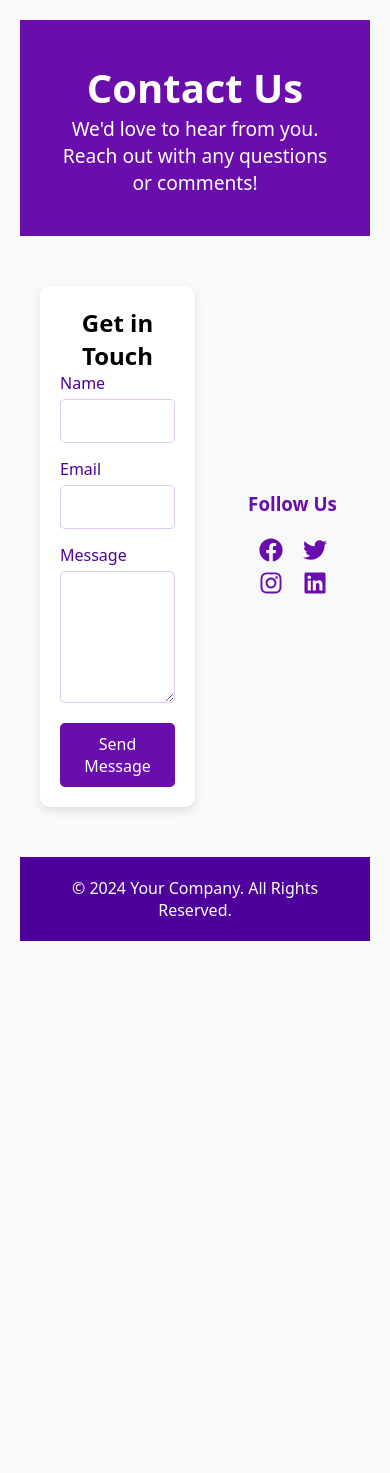
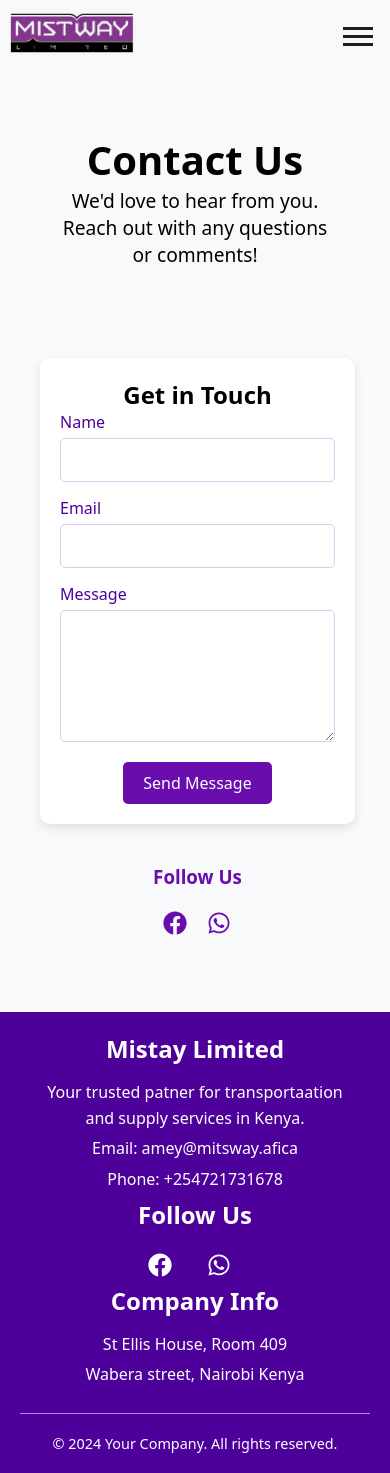
Before and after one commit to denismnjima/car-rental-website, a React (Vite) app: page /contact in a window 390 px wide. Before the commit the page ends 961 px from the top, so only its background shows below. Built offline with nearby package versions, Linux system fonts and the light colour scheme.

Commit message:
adds services

```diff
--- a/src/pages/Contact/Contact.css
+++ b/src/pages/Contact/Contact.css
@@ -22,8 +22,7 @@
   }
 
   .banner {
-    background: var(--primary-purple);
-    color: var(--text-color);
+    color: black;
     padding: 40px;
     margin-bottom: 30px;
   }
@@ -144,3 +143,12 @@
     padding: 20px;
     margin-top: 30px;
   }
+  @media screen and (max-width:768px) {
+    .contact-form-section {
+      flex-direction: column;
+    }
+    .form-wrapper{
+      width: 90%;
+    }
+
+  }
--- a/src/pages/Contact/Contact.jsx
+++ b/src/pages/Contact/Contact.jsx
@@ -1,7 +1,9 @@
 // ContactUs.jsx
 import React, { useState } from "react";
 import "./Contact.css";
-import { FaFacebook, FaTwitter, FaInstagram, FaLinkedin } from "react-icons/fa";
+import { FaFacebook, FaTwitter, FaInstagram, FaLinkedin, FaWhatsapp } from "react-icons/fa";
+import Header from "../../components/Header/Header";
+import Footer from "../../components/Footer/Footer";
 
 const Contact = () => {
   const [formData, setFormData] = useState({
@@ -37,7 +39,9 @@
   };
 
   return (
-    <div className="contact-container">
+    <>
+    <Header/>
+      <div className="contact-container">
       <div className="banner">
         <h1>Contact Us</h1>
         <p>We'd love to hear from you. Reach out with any questions or comments!</p>
@@ -93,26 +97,20 @@
         <div className="contact-info">
           <h3>Follow Us</h3>
           <div className="social-icons">
-            <a href="https://facebook.com" target="_blank" rel="noopener noreferrer">
+            <a href="https://www.facebook.com/share/19peC7nk5e/?mibextid=LQQJ4d" target="_blank" rel="noopener noreferrer">
               <FaFacebook />
             </a>
-            <a href="https://twitter.com" target="_blank" rel="noopener noreferrer">
-              <FaTwitter />
-            </a>
-            <a href="https://instagram.com" target="_blank" rel="noopener noreferrer">
-              <FaInstagram />
-            </a>
-            <a href="https://linkedin.com" target="_blank" rel="noopener noreferrer">
-              <FaLinkedin />
+            <a href="https://wa.me/+254721731678" target="_blank" rel="noopener noreferrer">
+              <FaWhatsapp/>
             </a>
           </div>
         </div>
       </div>
 
-      <div className="footer">
-        <p>&copy; 2024 Your Company. All Rights Reserved.</p>
-      </div>
     </div>
+   <Footer/>
+    </>
+
   );
 };
 
```
